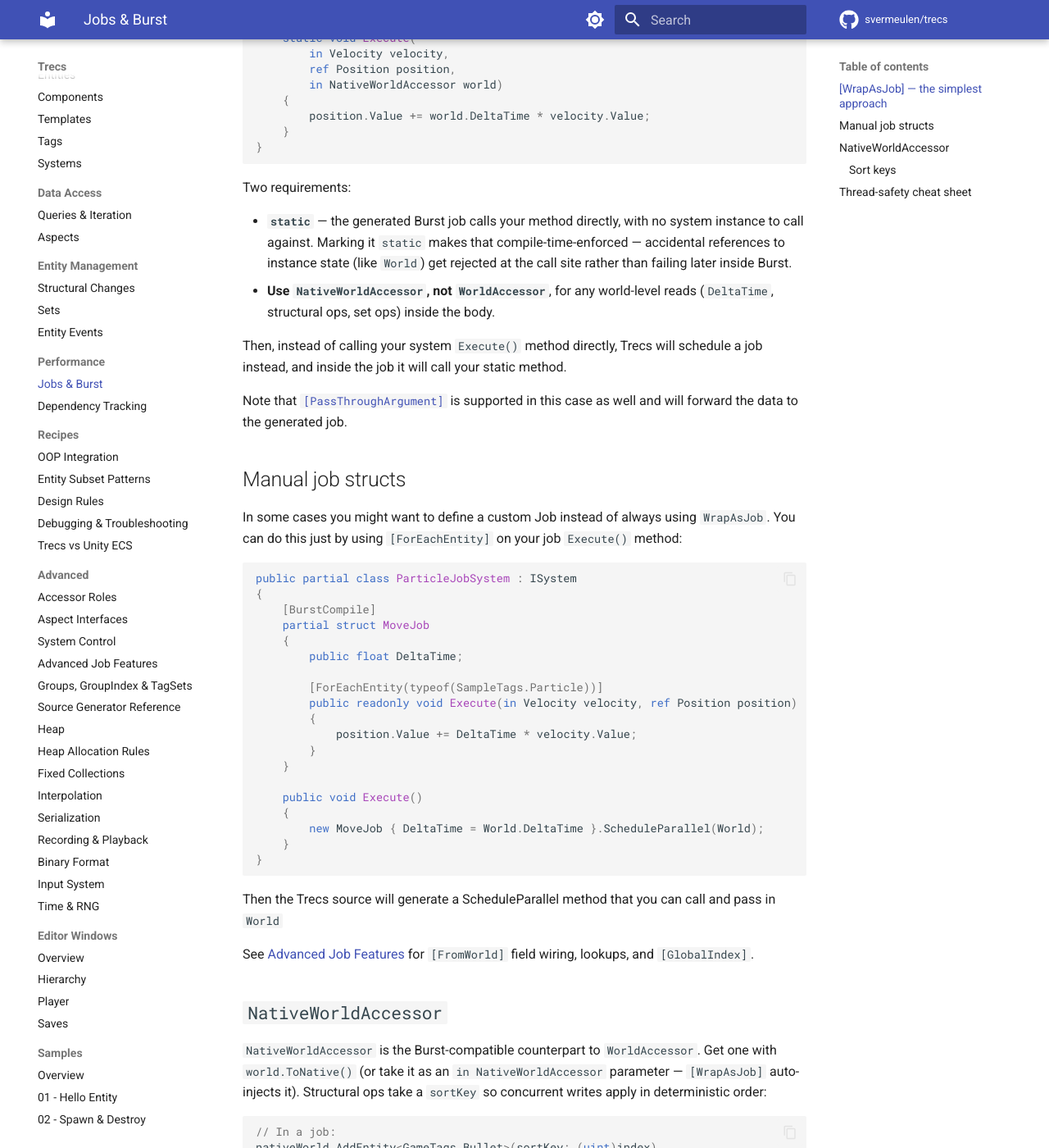
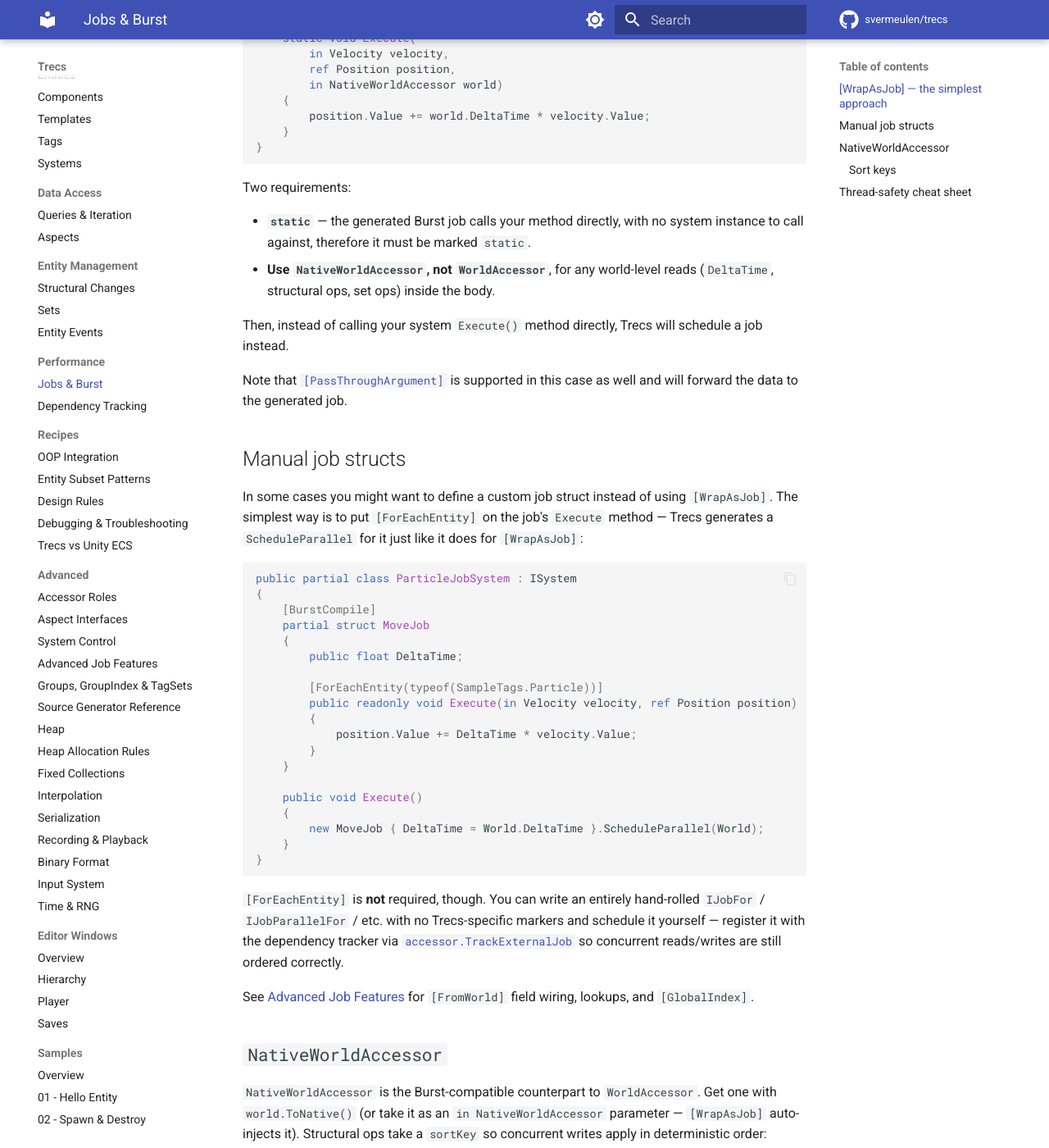
Before and after one commit to svermeulen/trecs, an MkDocs documentation site: the page built from docs/performance/jobs-and-burst.md, in a window 1280 px wide and 1400 px high, scrolled down 490 px. Shown: the whole window at 82% size. Built offline with MkDocs 1.6.1 and Material for MkDocs 9.7.7, drawn with Linux system fonts in a browser that asks for light colours; comment, search, counter and statistics services are not loaded.

Commit message:
Docs: note that [ForEachEntity] isn't required on manual job structs
The 'Manual job structs' section showed [ForEachEntity] on a custom
struct as if it were the only option, with the lead 'You can do this
just by using [ForEachEntity]'. Reworded so [ForEachEntity] is
described as the simplest way, then explicitly added a paragraph
saying you can write a fully hand-rolled IJobFor / IJobParallelFor
without any Trecs markers and use accessor.TrackExternalJob to
plug into the dependency tracker. Linked to the External Job
Tracking section on the advanced page.

Co-Authored-By: Claude <noreply@anthropic.com>

````diff
--- a/docs/performance/jobs-and-burst.md
+++ b/docs/performance/jobs-and-burst.md
@@ -23,16 +23,16 @@ public partial class ParticleMoveSystem : ISystem
 
 Two requirements:
 
-- **`static`** — the generated Burst job calls your method directly, with no system instance to call against. Marking it `static` makes that compile-time-enforced — accidental references to instance state (like `World`) get rejected at the call site rather than failing later inside Burst.
+- **`static`** — the generated Burst job calls your method directly, with no system instance to call against, therefore it must be marked `static`.
 - **Use `NativeWorldAccessor`, not `WorldAccessor`**, for any world-level reads (`DeltaTime`, structural ops, set ops) inside the body.
 
-Then, instead of calling your system `Execute()` method directly, Trecs will schedule a job instead, and inside the job it will call your static method.
+Then, instead of calling your system `Execute()` method directly, Trecs will schedule a job instead.
 
 Note that [`[PassThroughArgument]`](../core/systems.md#passthroughargument) is supported in this case as well and will forward the data to the generated job.
 
 ## Manual job structs
 
-In some cases you might want to define a custom Job instead of always using `WrapAsJob`.  You can do this just by using `[ForEachEntity]` on your job `Execute()` method:
+In some cases you might want to define a custom job struct instead of using `[WrapAsJob]`. The simplest way is to put `[ForEachEntity]` on the job's `Execute` method — Trecs generates a `ScheduleParallel` for it just like it does for `[WrapAsJob]`:
 
 ```csharp
 public partial class ParticleJobSystem : ISystem
@@ -56,7 +56,7 @@ public partial class ParticleJobSystem : ISystem
 }
 ```
 
-Then the Trecs source will generate a ScheduleParallel method that you can call and pass in `World`
+`[ForEachEntity]` is **not** required, though. You can write an entirely hand-rolled `IJobFor` / `IJobParallelFor` / etc. with no Trecs-specific markers and schedule it yourself — register it with the dependency tracker via [`accessor.TrackExternalJob`](../advanced/advanced-jobs.md#external-job-tracking) so concurrent reads/writes are still ordered correctly.
 
 See [Advanced Job Features](../advanced/advanced-jobs.md) for `[FromWorld]` field wiring, lookups, and `[GlobalIndex]`.
 
````
